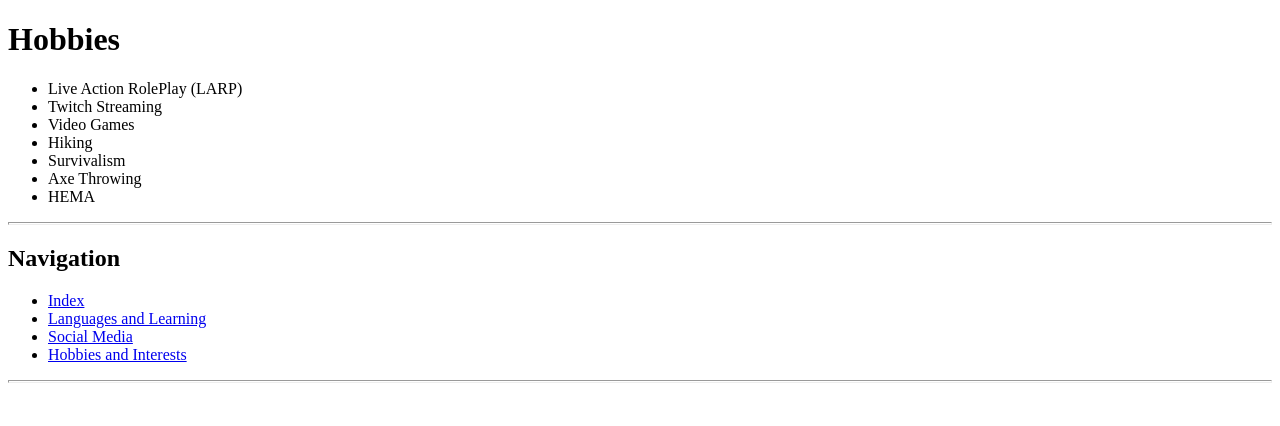
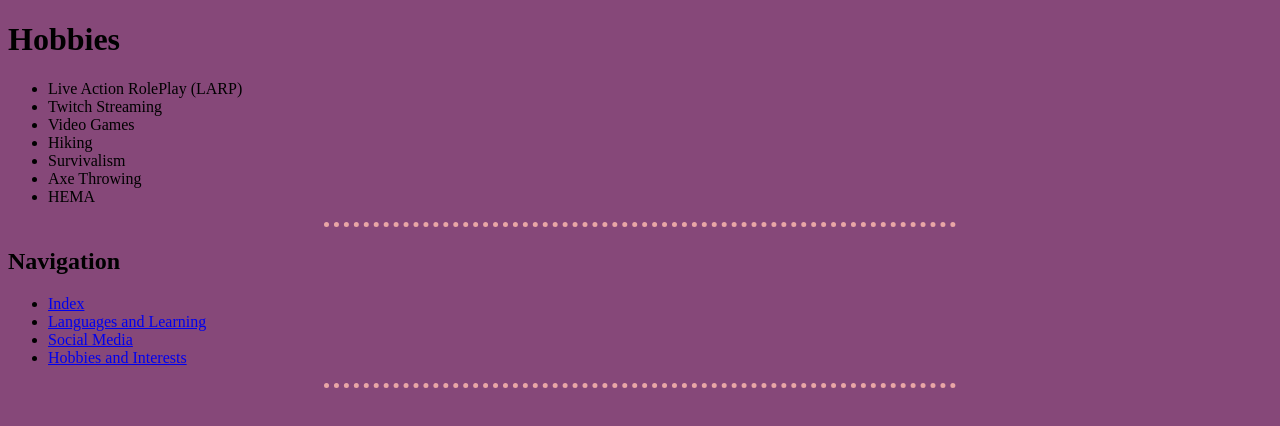
Before and after one commit to Hoolegr/2022-Web-Dev-Bootcamp, a plain HTML site: page docs/hobbies.html in a window 1280 px wide. Drawn offline with Linux system fonts and the light colour scheme.

Commit message:
Added CSS

```diff
--- /dev/null
+++ b/docs/css/styles.css
@@ -0,0 +1,14 @@
+body{
+        background-color: #864879;
+
+
+      }
+
+  hr{
+    background-color: none;
+    border-style: none;
+    border-top-style: dotted;
+    border-color: #E9A6A6;
+    border-width: 5px;
+    width: 50%;
+  }
--- a/docs/hobbies.html
+++ b/docs/hobbies.html
@@ -3,6 +3,7 @@
   <head> <!-- Contains all the details for the site, such as what to display, and what search engines see -->
     <meta charset="utf-8"> <!--Shows the character sets to be displayed, this covers the MOST characters -->
     <title>Hoolegr's Hobbies</title> <!-- What to display on the browser's tab -->
+    <link rel="stylesheet" href="css/styles.css" />
   </head>
   <body> <!-- Contains the main portion of the site -->
 <h1>Hobbies</h1> <!-- Header type 1 -->
```
Also changed, not shown: docs/index.html (+1 -0 lines), docs/languages_and_learning.html (+1 -0 lines), docs/socials.html (+1 -0 lines).
